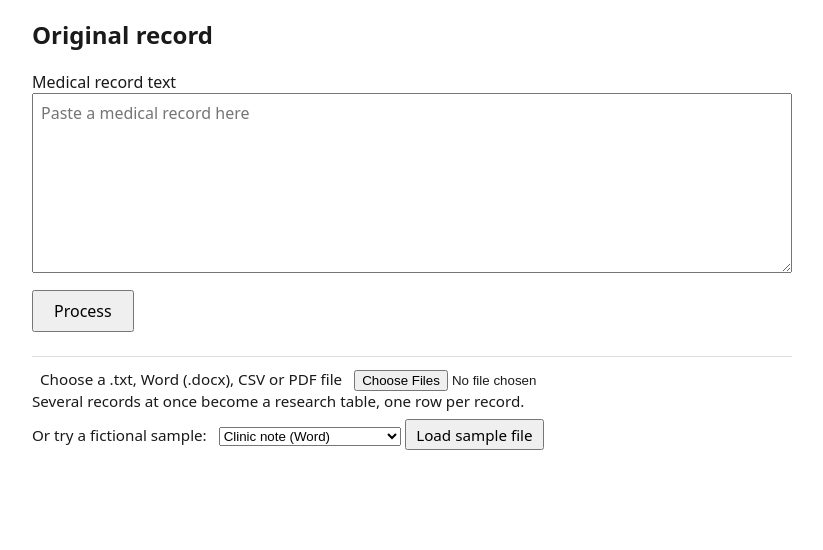
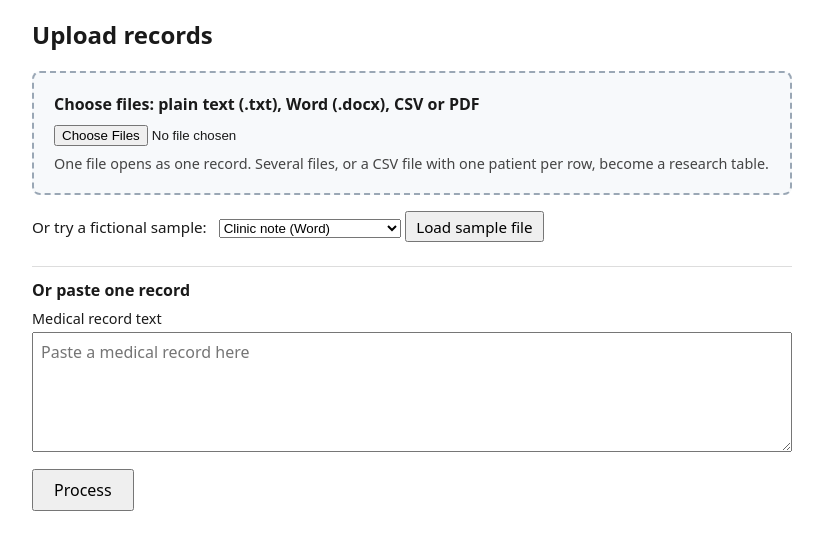
Before and after one commit to winni-723/kane-hackathon, a website built with Vite: page web/index.html in a window 1280 px wide. Shown: the part 78-628 px from the top of the page, without its empty margins (228-1051 px from the left). Built offline with nearby package versions, Linux system fonts and the light colour scheme.

Commit message:
Page: the upload area comes first; pasting one record comes second
The panel now opens with "Upload records": a framed area to choose
.txt, Word, CSV or PDF files, with a line saying that one file opens as
one record and several files, or a CSV file, become a research table.
The sample menu follows it. The text box moves below, under "Or paste
one record", and Process stays last. The text box, Process and the
sample menu keep their names, so the recorded Kane tests still find them.

Passed: layer 1 (answer keys, build, clippy, tests, browser engine
identical to native on 102 inputs, tsc) and layer 2 (all 184 Kane tests,
replayed with --no-adaptive-heal).

Co-Authored-By: Claude Opus 5.5 <noreply@anthropic.com>

```diff
--- a/web/index.html
+++ b/web/index.html
@@ -34,25 +34,46 @@
         min-height: 3rem;
         background: #f6f6f6;
       }
-      .starters {
+      .dropzone {
+        border: 2px dashed #9aa7b5;
+        border-radius: 8px;
+        padding: 1.25rem;
+        background: #f7f9fb;
+      }
+      .dropzone label {
+        display: block;
+        font-weight: 600;
+        margin-bottom: 0.5rem;
+      }
+      .dropzone .hint {
+        margin: 0.5rem 0 0;
+        font-size: 0.9rem;
+        color: #444;
+      }
+      .sample-docs {
+        margin: 1rem 0 0;
+        font-size: 0.95rem;
+      }
+      .sample-docs label {
+        margin-right: 0.5rem;
+      }
+      .paste {
         margin-top: 1.5rem;
         padding-top: 0.75rem;
         border-top: 1px solid #ddd;
-        font-size: 0.95rem;
       }
-      .starters p {
-        margin: 0;
+      .paste h3 {
+        margin: 0 0 0.5rem;
+        font-size: 1rem;
       }
-      .starters label {
-        margin: 0 0.5rem;
+      .paste label {
+        display: block;
+        font-size: 0.9rem;
+        margin-bottom: 0.25rem;
       }
-      .starters .sample-docs {
-        margin-top: 0.5rem;
+      .paste textarea {
+        min-height: 120px;
       }
-      .starters .sample-docs label {
-        margin-left: 0;
-      }
-      .batch-hint button,
       .sample-docs button,
       td button {
         margin-top: 0;
@@ -128,25 +149,17 @@
     <!-- Only one panel is on screen at a time, so the original text and the
          de-identified result never appear together. -->
     <section id="input-panel" aria-labelledby="input-heading">
-      <h2 id="input-heading">Original record</h2>
-      <label for="input">Medical record text</label>
-      <textarea id="input" placeholder="Paste a medical record here"></textarea>
-      <button id="process" type="button">Process</button>
-
-      <!-- Kept after the Process button so the text box and Process stay the
-           first controls in this panel. -->
-      <div class="starters">
-        <label for="file">Choose a .txt, Word (.docx), CSV or PDF file</label>
+      <h2 id="input-heading">Upload records</h2>
+      <div id="dropzone" class="dropzone">
+        <label for="file">Choose files: plain text (.txt), Word (.docx), CSV or PDF</label>
         <input
           id="file"
           type="file"
           accept=".txt,text/plain,.docx,application/vnd.openxmlformats-officedocument.wordprocessingml.document,.csv,text/csv,.pdf,application/pdf"
           multiple
         />
-        <p class="batch-hint">
-          Several records at once become a research table, one row per record.
-        </p>
-        <!-- Last in the panel, so every control before it stays where it was. -->
+        <p class="hint">One file opens as one record. Several files, or a CSV file with one patient per row, become a research table.</p>
+      </div>
       <p class="sample-docs">
         <label for="sample-doc">Or try a fictional sample:</label>
         <select id="sample-doc">
@@ -159,7 +172,13 @@
         </select>
         <button id="load-doc" type="button">Load sample file</button>
       </p>
+
+      <div class="paste">
+        <h3>Or paste one record</h3>
+        <label for="input">Medical record text</label>
+        <textarea id="input" placeholder="Paste a medical record here"></textarea>
       </div>
+      <button id="process" type="button">Process</button>
     </section>
 
     <section id="result-panel" aria-labelledby="result-heading" hidden>
```
Lines whose indentation alone changed are shown as unchanged.
